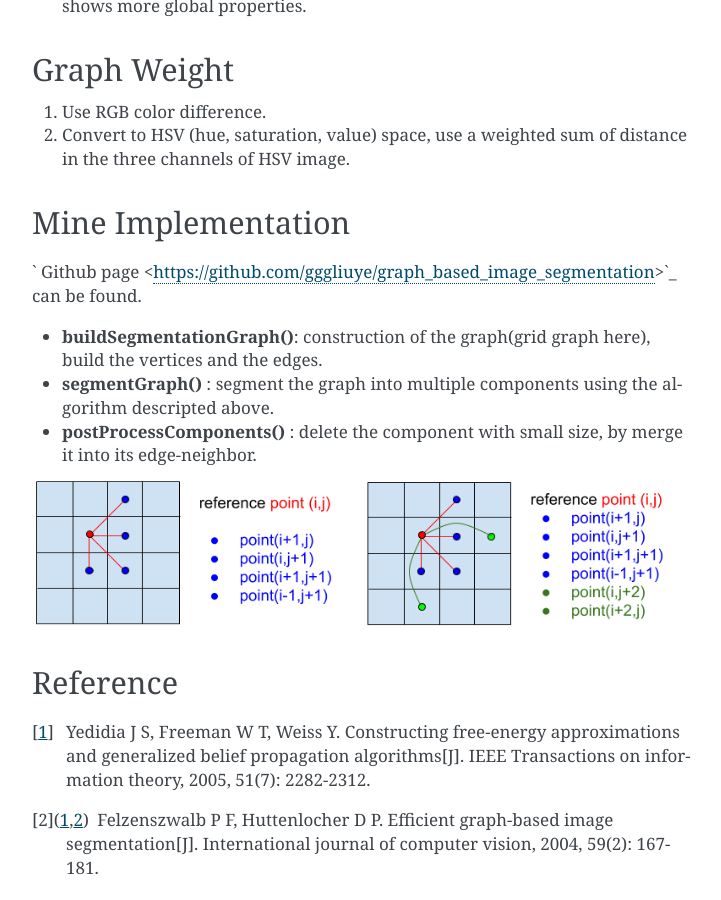
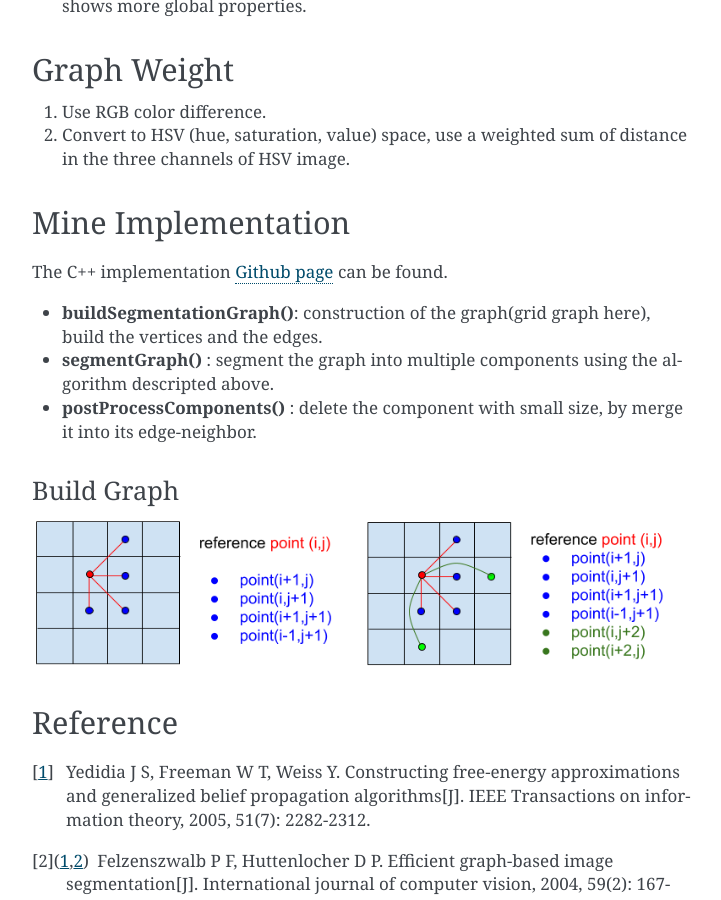
Before and after one commit to gggliuye/VIO, a Sphinx documentation site: the page built from docs/PGM.rst, in a window 1280 px wide and 900 px high, scrolled down 1858 px. Shown: the whole window, without its empty margins (388-1109 px from the left). Built offline with Sphinx 7.4.7, drawn with Linux system fonts in a browser that asks for light colours.

Commit message:
Update PGM.rst

```diff
--- a/docs/PGM.rst
+++ b/docs/PGM.rst
@@ -66,11 +66,14 @@ Graph Weight
 Mine Implementation
 -------------------
 
-` Github page <https://github.com/gggliuye/graph_based_image_segmentation>`_ can be found.
+The C++ implementation `Github page <https://github.com/gggliuye/graph_based_image_segmentation>`_ can be found.
 
 * **buildSegmentationGraph()**: construction of the graph(grid graph here), build the vertices and the edges.
 * **segmentGraph()** : segment the graph into multiple components using the algorithm descripted above.
 * **postProcessComponents()** : delete the component with small size, by merge it into its edge-neighbor.
+
+Build Graph
+~~~~~~~~~~~~~~~~~~
 
 .. image:: images/PGM_graph_image.png
     :align: center
```
